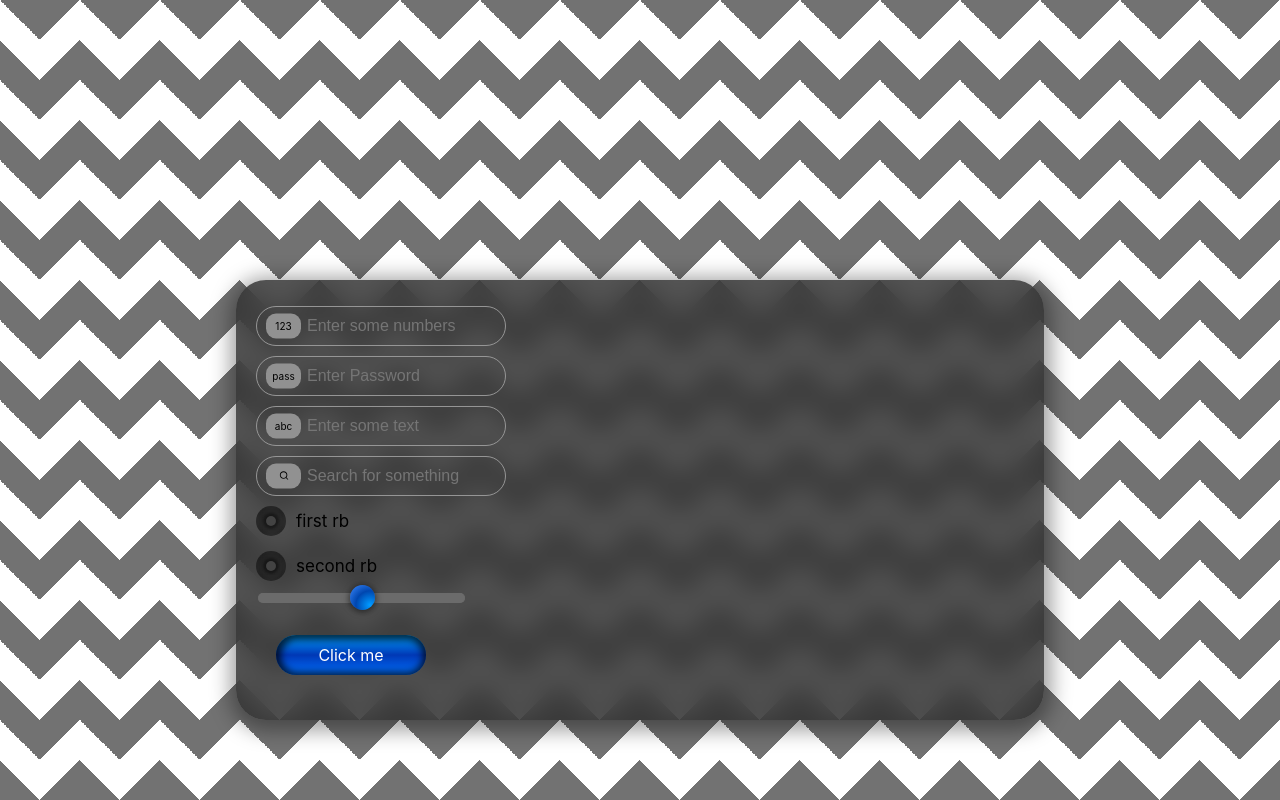
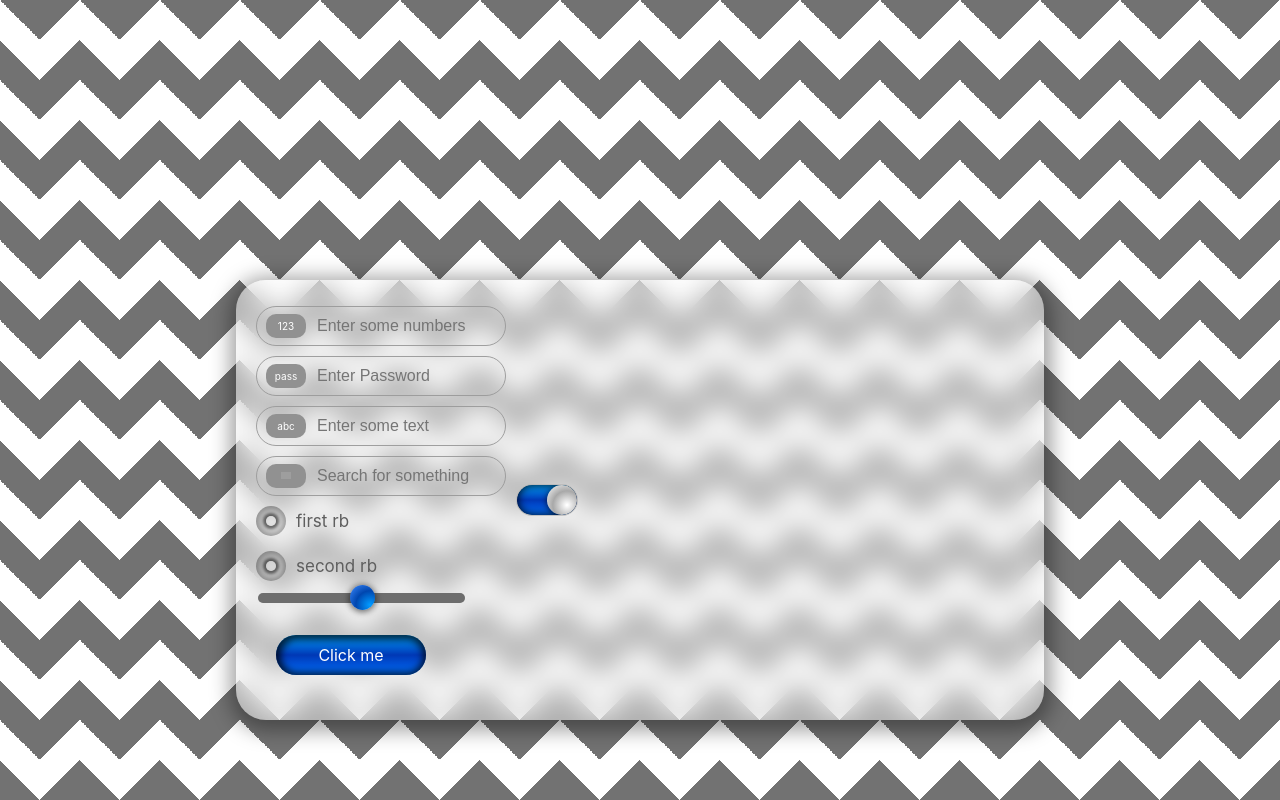
Before and after one commit to zoozoo911/ReactFrost, a React (Create React App) app: page / in a window 1280 px wide. Shown: the top 800 px of the page. Built offline with nearby package versions, Linux system fonts and the light colour scheme; grey boxes are pictures that could not be loaded.

Commit message:
Added Switcher and modified other CSS

```diff
--- a/src/App.css
+++ b/src/App.css
@@ -71,3 +71,7 @@
   font-size: 16px;
   color: white;
 }
+
+.SwitcherCSS {
+  position: relative;
+}
--- a/src/App.tsx
+++ b/src/App.tsx
@@ -6,15 +6,16 @@ import Slider from "./Components/Slider/Slider";
 import Pane from "./Components/Pane/Pane";
 import Button from "./Components/Button/Button";
 import InputField from "./Components/InputBox/InputField";
+import Switcher from "./Components/ButtonGroup/Switcher";
 
 function App() {
   return (
     <div className="App">
-      <Pane className="Pane" mode="dark">
+      <Pane className="Pane" mode="light">
         <div className="SubPane">
           {/* <h1 style={{ color: "black" }}>Title</h1> */}
           <InputField
-            mode="dark"
+            mode="light"
             type="number"
             placeholder="Enter some numbers"
             onEdited={(text) => {
@@ -24,7 +25,7 @@ function App() {
             className="Textfield"
           />
           <InputField
-            mode="dark"
+            mode="light"
             type="password"
             placeholder="Enter Password"
             onEdited={(text) => {
@@ -35,7 +36,7 @@ function App() {
             className="Textfield"
           />
           <InputField
-            mode="dark"
+            mode="light"
             type="text"
             placeholder="Enter some text"
             onEdited={(text) => {
@@ -45,7 +46,7 @@ function App() {
             className="Textfield"
           />
           <InputField
-            mode="dark"
+            mode="light"
             type="search"
             className="Textfield"
             placeholder="Search for something"
@@ -64,27 +65,27 @@ function App() {
             }}
           />
           <RadioGroup
-            mode="dark"
+            mode="light"
             onInteracted={(value, index, label) => {
               console.log("label:" + label, "value:" + value, "index:" + index);
             }}
             className="RadioGroupCSS"
           >
             <RadioButton
-              color="rgb(0, 0, 0)"
+              color="rgb(95, 95, 95)"
               checked={false}
               label="first rb"
               value={123}
             />
             <RadioButton
-              color="rgb(0, 0, 0)"
+              color="rgb(95, 95, 95)"
               checked={false}
               label="second rb"
               value={123}
             />
           </RadioGroup>
           <Slider
-            mode="dark"
+            mode="light"
             min={1}
             max={100}
             step={1}
@@ -101,7 +102,15 @@ function App() {
             style={{ width: "150px", height: "40px", margin: "20px" }}
           />
         </div>
-        <div className="SubPane"></div>
+        <div className="SubPane">
+          <Switcher
+            mode="dark"
+            className="SwitcherCSS"
+            onSwitch={(switchValue) => {
+              console.log(switchValue);
+            }}
+          />
+        </div>
         <div className="SubPane"></div>
       </Pane>
       {/* <Dialog
--- /dev/null
+++ b/src/Components/ButtonGroup/Switcher.css
@@ -0,0 +1,51 @@
+.SwitchContainer {
+  height: 30px;
+  width: 60px;
+  border-radius: 30px;
+  background: #ffffffa3;
+  z-index: 3;
+  display: flex;
+  flex-direction: row;
+  align-items: center;
+  /* padding: 0px 5px; */
+  transition: 1s all;
+  overflow: hidden;
+  border: 1px solid #6c6c6c61;
+}
+
+.SwitcherThumb {
+  cursor: pointer;
+  transition: 0.5s all;
+  border: none;
+  z-index: 2;
+  width: 30px;
+  height: 30px;
+  position: relative;
+  border-radius: 50%;
+  background: radial-gradient(
+    farthest-corner at 20px 20px,
+    rgb(255, 255, 255) 2%,
+    rgb(168, 168, 168) 50%,
+    rgb(255, 255, 255) 100%
+  );
+  box-shadow: 0px 1px 6px 0px #000000bb;
+}
+
+.SwitcherOverlay {
+  border-radius: 30px;
+  z-index: 1;
+  background: linear-gradient(
+    0deg,
+    rgb(0 112 255) 0%,
+    rgb(0 56 181) 50%,
+    rgba(0, 159, 255, 1) 100%
+  );
+  box-shadow: inset 0px 0px 10px 0px rgb(0, 0, 0);
+  transition: 1s all;
+  width: 100%;
+  height: 100%;
+  position: relative;
+  display: flex;
+  justify-content: flex-end;
+  align-items: center;
+}
--- /dev/null
+++ b/src/Components/ButtonGroup/Switcher.tsx
@@ -0,0 +1,47 @@
+import SwitcherProps from "../../Models/Switcher";
+import "./Switcher.css";
+import React, { useEffect, useState } from "react";
+
+const Switcher: React.FC<SwitcherProps> = ({
+  mode,
+  id,
+  className,
+  style,
+  onSwitch,
+  ...events
+}) => {
+  const [switcherThumbPosition, setSwitcherThumbPosition] =
+    useState<boolean>(false);
+  useEffect(() => {
+    if (onSwitch) onSwitch(!switcherThumbPosition);
+  }, [switcherThumbPosition]);
+  return React.cloneElement(
+    <div
+      style={{
+        // background: switcherThumbPosition ? "yellowgreen" : "#ffffffa3",
+        boxShadow: switcherThumbPosition
+          ? "inset 0px 0px 10px 0px rgb(0,0,0)"
+          : "inset 0px 0px 10px 2px #292929",
+        ...style,
+      }}
+      className={`SwitchContainer ${className}`}
+    >
+      <div
+        className="SwitcherOverlay"
+        style={{
+          transform: `translateX(${switcherThumbPosition ? "-50%" : "0%"})`,
+        }}
+      >
+        <div
+          onClick={() => {
+            setSwitcherThumbPosition(!switcherThumbPosition);
+          }}
+          className="SwitcherThumb"
+        ></div>
+      </div>
+    </div>,
+    events
+  );
+};
+
+export default Switcher;
--- a/src/Components/InputBox/AlphanumericField.tsx
+++ b/src/Components/InputBox/AlphanumericField.tsx
@@ -92,7 +92,7 @@ const AlphanumbericField: React.FC<AlphanumbericFieldProps> = ({
           mode === "light" ? `Light` : `Dark`
         }  ${className} Container`}
         style={{
-          paddingLeft: "50px",
+          paddingLeft: "60px",
           borderColor: passwordFieldAnimationState ? "red" : "",
           ...style,
         }}
--- a/src/Components/InputBox/InputField.css
+++ b/src/Components/InputBox/InputField.css
@@ -4,7 +4,7 @@
   padding: 10px;
   border-radius: 30px;
   background: transparent;
-  padding-left: 20px;
+  /* padding-left: 60px; */
   padding-right: 20px;
   transition: 0.2s all;
   /* animation: 0.5s shake infinite; */
@@ -112,8 +112,8 @@
   flex-direction: column;
   justify-content: center;
   align-items: center;
-  width: 35px;
-  height: 25px;
+  width: 40px;
+  height: 60%;
   border-radius: 10px;
   position: absolute;
   z-index: 3;
@@ -133,8 +133,8 @@
   justify-content: center;
   align-items: center;
   transition: 0.5s all;
-  width: 35px;
-  height: 25px;
+  width: 40px;
+  height: 70%;
   border-radius: 30px;
   background: radial-gradient(
     farthest-corner at 0px 20px,
@@ -147,5 +147,5 @@
   z-index: 3;
   top: 50%;
   transform: translate(10px, -50%);
-  box-shadow: inset 0px 0px 6px 2px #4b4b4bc9;
+  box-shadow: inset 0px 0px 6px 2px #272727c9;
 }
--- a/src/Components/InputBox/SearchField.tsx
+++ b/src/Components/InputBox/SearchField.tsx
@@ -65,7 +65,7 @@ const SearchField: React.FC<SearchFieldProps> = ({
           mode === "light" ? `Light` : `Dark`
         }  ${className} Container`}
         style={{
-          paddingLeft: "50px",
+          paddingLeft: "60px",
           ...style,
         }}
       />
--- a/src/Components/Pane/Pane.tsx
+++ b/src/Components/Pane/Pane.tsx
@@ -4,7 +4,7 @@ import "./Pane.css";
 
 const Pane: React.FC<PaneProps> = ({
   id,
-  mode,
+  mode = "light",
   style,
   children,
   className,
```
Also changed, not shown: src/Models/Switcher.d.ts (added, +11 -0 lines).
